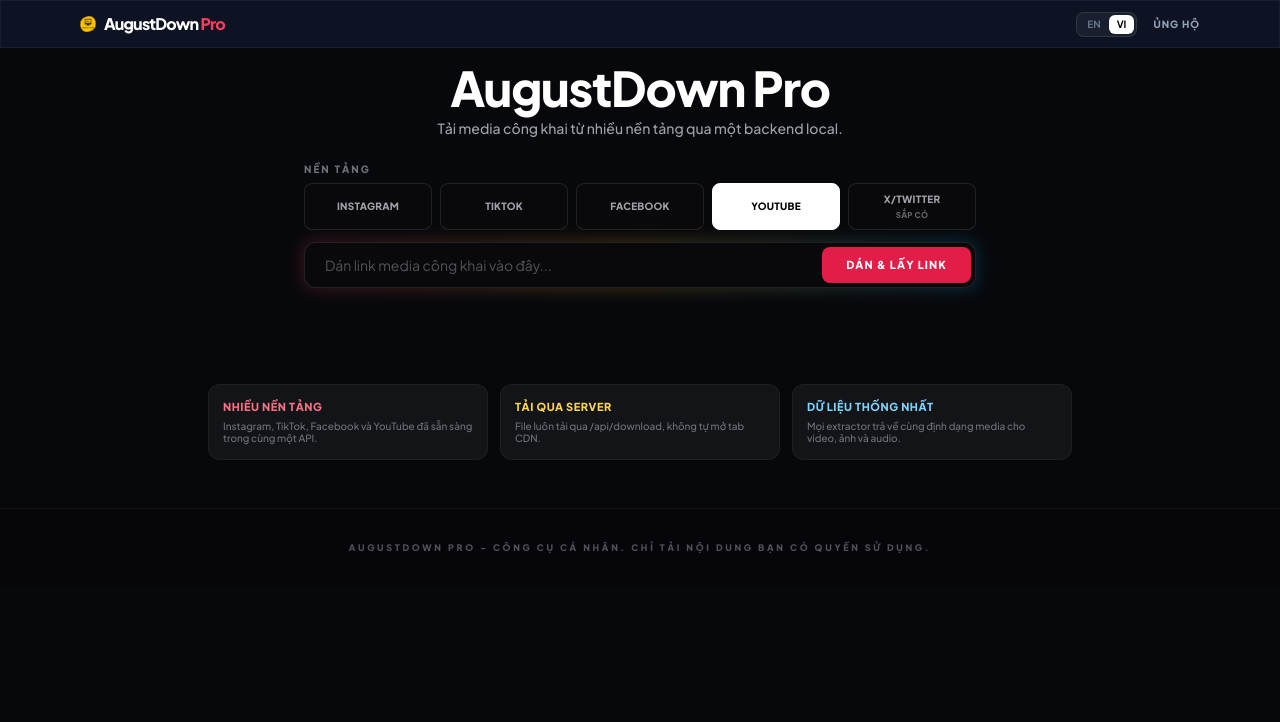
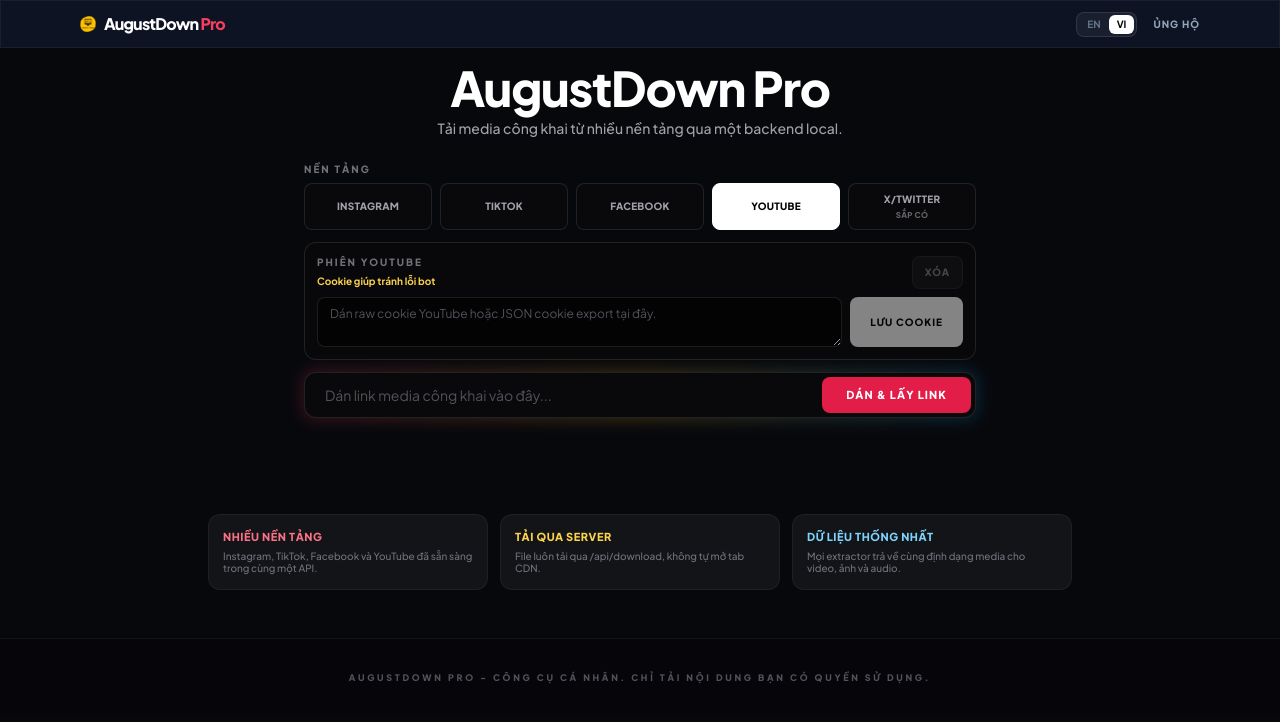
Before and after one commit to August-Trung/augustdown-pro, a React (Vite) app: page / in a window 1280 px wide. Both pictures are taken after a click on the button "YOUTUBE". Shown: the top 722 px of the page. Built offline with nearby package versions, Linux system fonts and the light colour scheme; no server answers.

Commit message:
Add YouTube cookie session UI

```diff
--- a/App.tsx
+++ b/App.tsx
@@ -7,9 +7,12 @@
 import { downloadMediaFile } from "./services/downloadService";
 import {
   clearFacebookSession,
+  clearYouTubeSession,
   fetchExtractedMedia,
   fetchFacebookSession,
+  fetchYouTubeSession,
   saveFacebookSession,
+  saveYouTubeSession,
 } from "./services/extractService";
 
 const platforms: { id: Platform; label: string; status?: "soon" | "experimental" }[] = [
@@ -64,6 +67,12 @@
     fbCookiePlaceholder: "Paste raw cookie, JSON export, or c_user/xs lines here.",
     fbCookieSave: "Save cookie",
     fbCookieClear: "Clear",
+    ytCookieTitle: "YouTube session",
+    ytCookieReady: "Cookie saved",
+    ytCookieMissing: "Cookie helps avoid bot checks",
+    ytCookiePlaceholder: "Paste raw YouTube cookie or JSON cookie export here.",
+    ytCookieSave: "Save cookie",
+    ytCookieClear: "Clear",
   },
   vi: {
     title: "AugustDown Pro",
@@ -108,6 +117,12 @@
     fbCookiePlaceholder: "Dán raw cookie, JSON export hoặc dòng c_user/xs tại đây.",
     fbCookieSave: "Lưu cookie",
     fbCookieClear: "Xóa",
+    ytCookieTitle: "Phiên YouTube",
+    ytCookieReady: "Đã lưu cookie",
+    ytCookieMissing: "Cookie giúp tránh lỗi bot",
+    ytCookiePlaceholder: "Dán raw cookie YouTube hoặc JSON cookie export tại đây.",
+    ytCookieSave: "Lưu cookie",
+    ytCookieClear: "Xóa",
   },
 };
 
@@ -127,6 +142,9 @@
   const [facebookCookie, setFacebookCookie] = useState("");
   const [facebookCookieSaved, setFacebookCookieSaved] = useState(false);
   const [savingFacebookCookie, setSavingFacebookCookie] = useState(false);
+  const [youtubeCookie, setYouTubeCookie] = useState("");
+  const [youtubeCookieSaved, setYouTubeCookieSaved] = useState(false);
+  const [savingYouTubeCookie, setSavingYouTubeCookie] = useState(false);
   const inputRef = useRef<HTMLInputElement>(null);
   const t = translations[lang];
 
@@ -145,6 +163,10 @@
     fetchFacebookSession()
       .then((session) => setFacebookCookieSaved(session.configured))
       .catch(() => setFacebookCookieSaved(false));
+
+    fetchYouTubeSession()
+      .then((session) => setYouTubeCookieSaved(session.configured))
+      .catch(() => setYouTubeCookieSaved(false));
   }, []);
 
   const resetApp = () => {
@@ -281,6 +303,34 @@
     }
   };
 
+  const handleSaveYouTubeCookie = async () => {
+    setSavingYouTubeCookie(true);
+    setError(null);
+    try {
+      await saveYouTubeSession(youtubeCookie);
+      setYouTubeCookie("");
+      setYouTubeCookieSaved(true);
+    } catch (err: any) {
+      setError(err?.message || t.error);
+    } finally {
+      setSavingYouTubeCookie(false);
+    }
+  };
+
+  const handleClearYouTubeCookie = async () => {
+    setSavingYouTubeCookie(true);
+    setError(null);
+    try {
+      await clearYouTubeSession();
+      setYouTubeCookie("");
+      setYouTubeCookieSaved(false);
+    } catch (err: any) {
+      setError(err?.message || t.error);
+    } finally {
+      setSavingYouTubeCookie(false);
+    }
+  };
+
   return (
     <div className="min-h-screen bg-[#07080c] text-white selection:bg-rose-500/30 pb-20">
       <Navbar
@@ -367,6 +417,49 @@
                   className="px-5 py-2 rounded-lg bg-white text-black text-[10px] font-black uppercase tracking-widest disabled:opacity-50"
                 >
                   {savingFacebookCookie ? t.processing : t.fbCookieSave}
+                </button>
+              </div>
+            </div>
+          )}
+
+          {platform === "youtube" && (
+            <div className="max-w-2xl mx-auto mb-3 p-3 rounded-xl bg-zinc-950/80 border border-white/10">
+              <div className="flex items-center justify-between gap-3 mb-2">
+                <div>
+                  <div className="text-[10px] font-black uppercase tracking-[0.2em] text-zinc-500">
+                    {t.ytCookieTitle}
+                  </div>
+                  <div
+                    className={`mt-1 text-[10px] font-bold ${
+                      youtubeCookieSaved ? "text-emerald-400" : "text-amber-300"
+                    }`}
+                  >
+                    {youtubeCookieSaved ? t.ytCookieReady : t.ytCookieMissing}
+                  </div>
+                </div>
+                <button
+                  type="button"
+                  onClick={handleClearYouTubeCookie}
+                  disabled={savingYouTubeCookie || !youtubeCookieSaved}
+                  className="px-3 py-2 rounded-lg bg-zinc-900 text-zinc-400 hover:text-white border border-white/10 text-[10px] font-black uppercase tracking-widest disabled:opacity-40"
+                >
+                  {t.ytCookieClear}
+                </button>
+              </div>
+              <div className="flex flex-col sm:flex-row gap-2">
+                <textarea
+                  value={youtubeCookie}
+                  onChange={(event) => setYouTubeCookie(event.target.value)}
+                  placeholder={t.ytCookiePlaceholder}
+                  className="min-h-[72px] sm:min-h-10 flex-1 bg-black/60 border border-white/10 rounded-lg px-3 py-2 text-xs text-white placeholder:text-zinc-600 focus:outline-none focus:border-rose-500/50 resize-y"
+                />
+                <button
+                  type="button"
+                  onClick={handleSaveYouTubeCookie}
+                  disabled={savingYouTubeCookie || !youtubeCookie.trim()}
+                  className="px-5 py-2 rounded-lg bg-white text-black text-[10px] font-black uppercase tracking-widest disabled:opacity-50"
+                >
+                  {savingYouTubeCookie ? t.processing : t.ytCookieSave}
                 </button>
               </div>
             </div>
```
Also changed, not shown: 1 other file (tests, documents, lock files or other folders).
